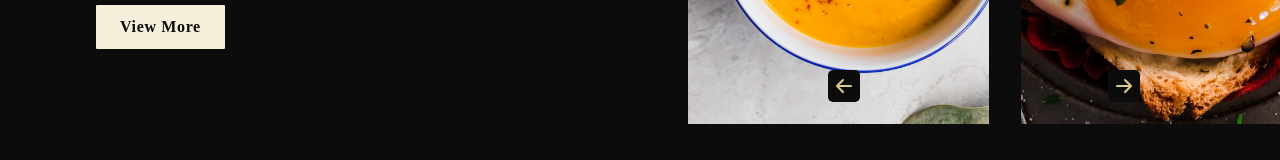
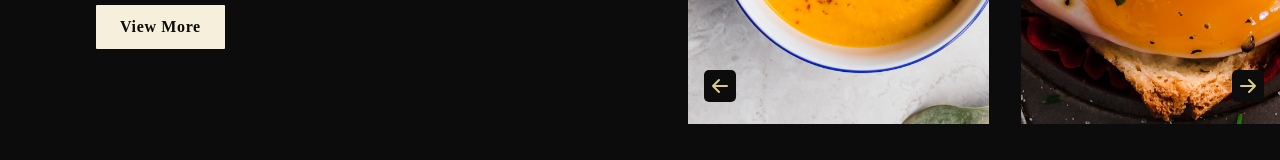
Before and after one commit to adityamishra9/restaurant-clone, a React (Create React App) app: page / in a window 1280 px wide. Shown: the part 5995-6155 px from the top of the page. Built offline with nearby package versions, Linux system fonts and the light colour scheme; a web font is replaced by a local one.

Commit message:
bugFix:minor

```diff
--- a/src/container/Gallery/Gallery.css
+++ b/src/container/Gallery/Gallery.css
@@ -75,7 +75,7 @@
 .app__gallery-images_arrows {
   width: 100%;
   display: flex;
-  justify-content: space-around;
+  justify-content: space-between;
   align-items: center;
 
   padding: 0 1rem;
--- a/src/container/Gallery/Gallery.jsx
+++ b/src/container/Gallery/Gallery.jsx
@@ -22,7 +22,7 @@ const Gallery = () => {
     if (direction === "left") {
       current.scrollLeft -= 300;
     } else {
-      current.scrollRight += 300;
+      current.scrollLeft += 300;
     }
   };
   return (
```
